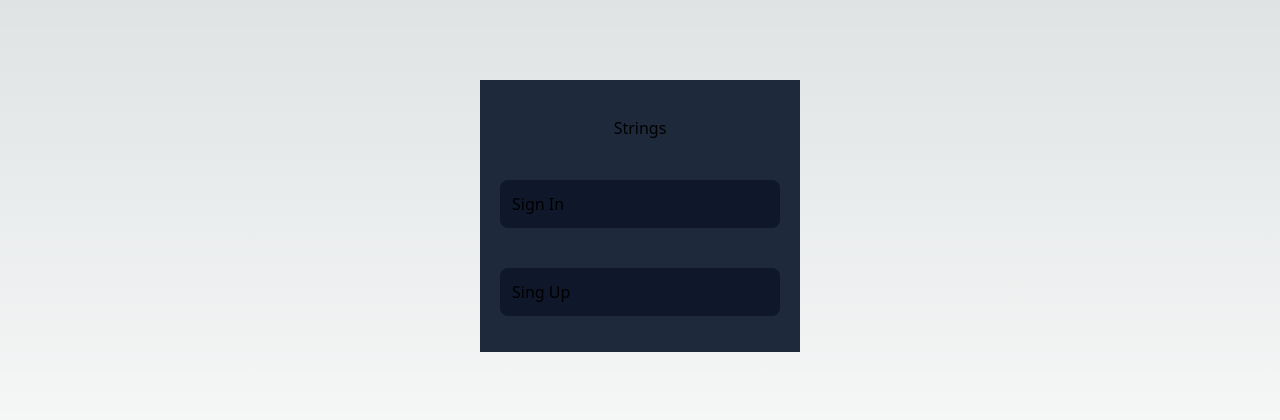
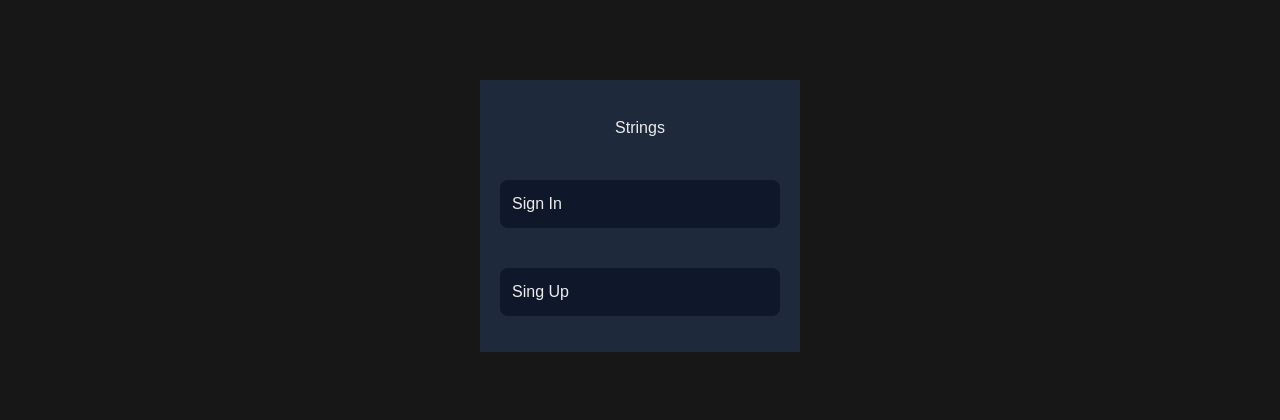
Before and after one commit to Shieldm2023/strings-app, a Next.js app: page / in a window 1280 px wide. Shown: the part 184-604 px from the top of the page. Built offline with nearby package versions, Linux system fonts and the light colour scheme.

Commit message:
revert css and updated config

```diff
--- a/app/globals.css
+++ b/app/globals.css
@@ -3,25 +3,25 @@
 @tailwind utilities;
 
 :root {
-  --foreground-rgb: 0, 0, 0;
-  --background-start-rgb: 214, 219, 220;
-  --background-end-rgb: 255, 255, 255;
+  --background: #171717;
+  --foreground: #ffffff;
 }
 
 @media (prefers-color-scheme: dark) {
   :root {
-    --foreground-rgb: 255, 255, 255;
-    --background-start-rgb: 0, 0, 0;
-    --background-end-rgb: 0, 0, 0;
+    --background: #0a0a0a;
+    --foreground: #ededed;
   }
 }
 
 body {
-  color: rgb(var(--foreground-rgb));
-  background: linear-gradient(
-      to bottom,
-      transparent,
-      rgb(var(--background-end-rgb))
-    )
-    rgb(var(--background-start-rgb));
+  color: #ededed;
+  background: var(--background);
+  font-family: Arial, Helvetica, sans-serif;
 }
+
+@layer utilities {
+  .text-balance {
+    text-wrap: balance;
+  }
+}
--- a/next.config.mjs
+++ b/next.config.mjs
@@ -1,4 +1,12 @@
 /** @type {import('next').NextConfig} */
-const nextConfig = {};
+const nextConfig = {
+    images: {
+        domains: [
+            "avatars.githubusercontent.com",
+            "cloudflare-ipfs.com",
+            "dhzu9iazkoiza1a2.public.blob.vercel-storage.com"
+        ]
+    }
+};
 
 export default nextConfig;
```
